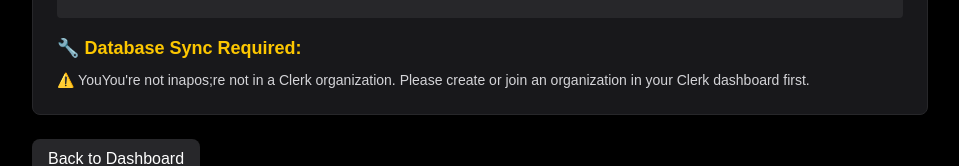
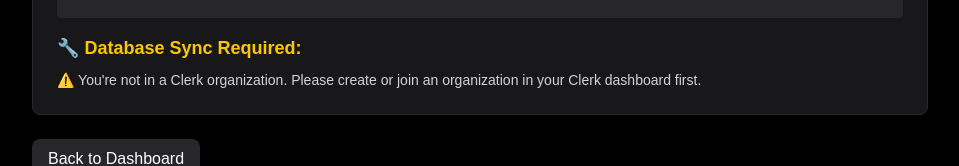
Before and after one commit to dealwire-ai/dealwire, a Next.js app in the folder apps/web/: page /debug in a window 1280 px wide. Shown: the part 335-501 px from the top of the page, without its empty margins (160-1119 px from the left). Built offline with nearby package versions, Linux system fonts and the light colour scheme; no server answers; sample sign-in values are in the browser's storage.

Commit message:
fix(web): escape unescaped entities in JSX to pass lint
react/no-unescaped-entities violations in debug page and chatbot component
that were silently ignored before lint was made blocking in CI.

```diff
--- a/apps/web/src/app/debug/page.tsx
+++ b/apps/web/src/app/debug/page.tsx
@@ -59,7 +59,7 @@ export default function DebugPage() {
             {user.organizationMemberships?.[0] ? (
               <div className="space-y-4">
                 <p className="text-sm text-zinc-300">
-                  ✅ YouYou're in Clerkapos;re in Clerk organization:{" "}
+                  ✅ You&apos;re in Clerk organization:{" "}
                   <strong>
                     {user.organizationMemberships[0].organization.name}
                   </strong>
@@ -96,8 +96,8 @@ export default function DebugPage() {
             ) : (
               <div className="space-y-4">
                 <p className="text-sm text-zinc-300">
-                  ⚠️ YouYou're not inapos;re not in a Clerk organization. Please
-                  create or join an organization in your Clerk dashboard first.
+                  ⚠️ You&apos;re not in a Clerk organization. Please create or
+                  join an organization in your Clerk dashboard first.
                 </p>
               </div>
             )}
```
